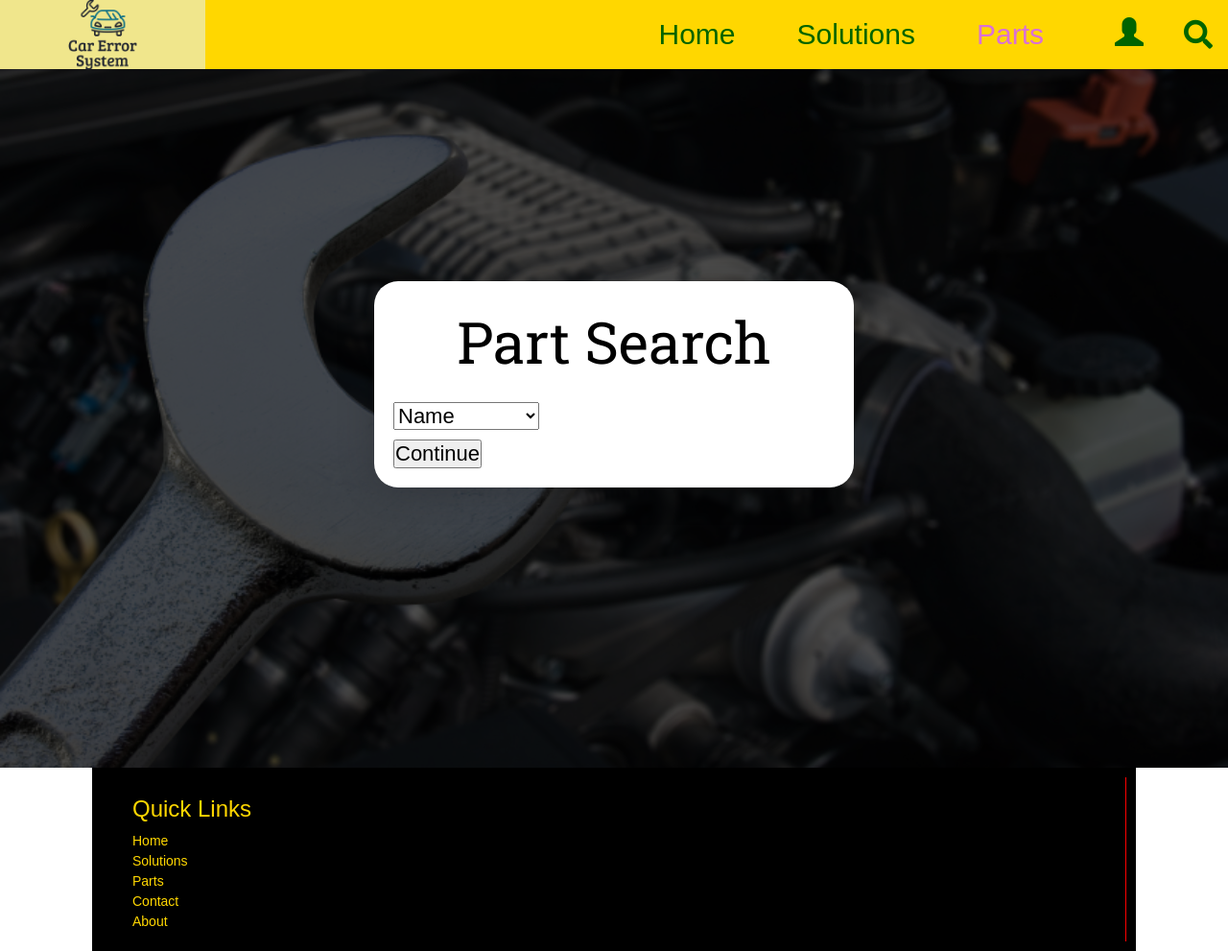
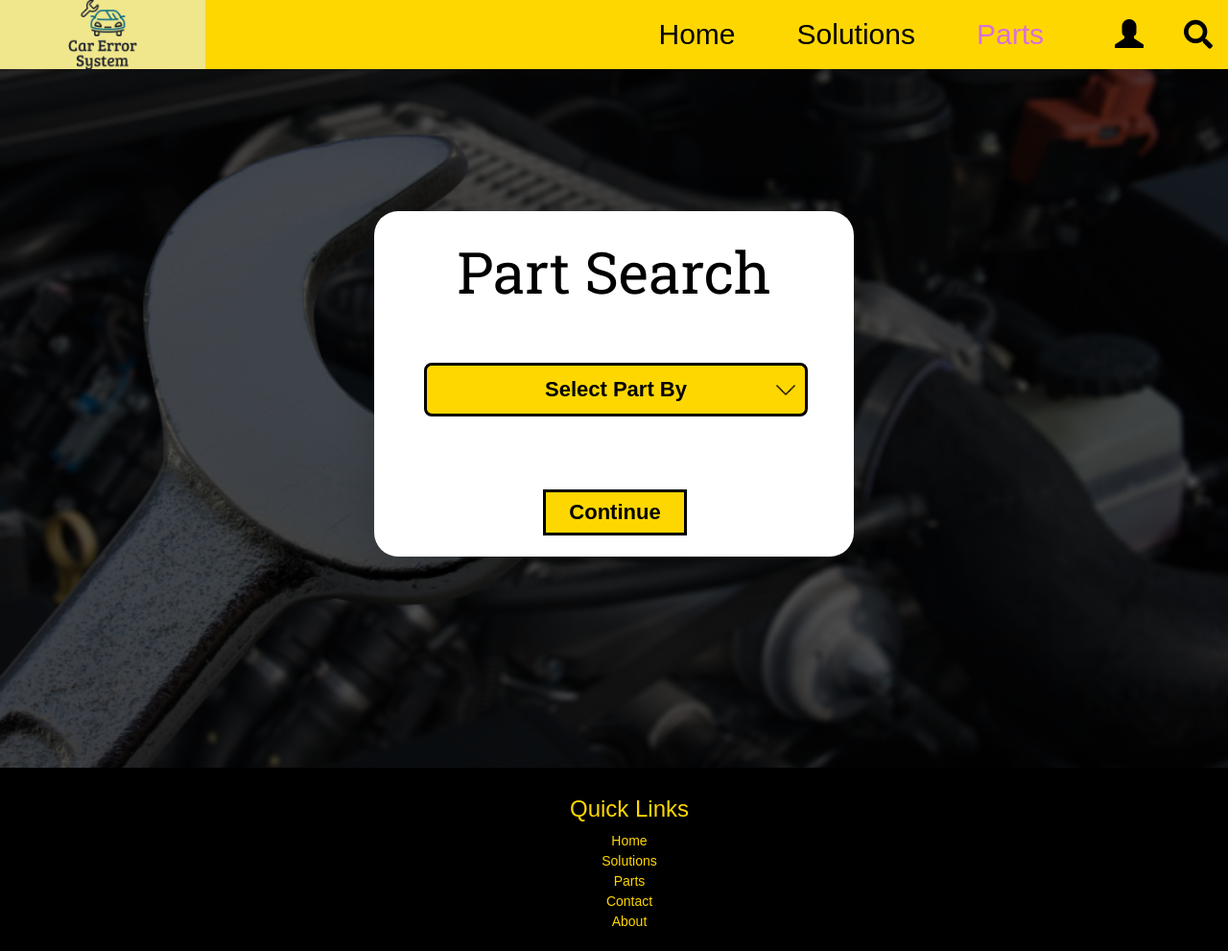
Before and after one commit to HumbleChaudhry/Car-Error-System, a PHP site: page /Parts.html in a window 1280 px wide. Shown: the whole page at 96% size. Run offline with PHP 8.4, Linux system fonts and the light colour scheme; some libraries are stand-ins or nearby versions.

Commit message:
Added style to Solutions and Parts page

```diff
--- a/Front End/Login.html
+++ b/Front End/Login.html
@@ -156,7 +156,7 @@
           </p>
         </div>
       </footer>
-    </main>
+
     <script src="login.js"></script>
   </body>
 </html>
--- a/Front End/Parts.html
+++ b/Front End/Parts.html
@@ -16,6 +16,7 @@
     />
     <link rel="stylesheet" href="https://maxcdn.bootstrapcdn.com/bootstrap/3.3.7/css/bootstrap.min.css">
     <link rel="stylesheet" href="style.css" />
+    <link rel="stylesheet" href ="selector.css" />
 
     <title>Parts</title>
   </head>
@@ -79,23 +80,55 @@
     <div id="banner">
       <div id="parts-container">
         <div class="container-style">
+          <h1 class="form__title">Part Search</h1>
+          <div class="container-selector">
+
+            <div class="select-box">
+              <div class="options-container">
+                <div class="option">
+                  <input
+                    type="radio"
+                    class="radio"
+                    id="automobiles"
+                    name="category"
+                  />
+                  <label for="automobiles">Name</label>
+                </div>
+
+                <div class="option">
+                  <input type="radio" class="radio" id="film" name="category" />
+                  <label for="film">Engine</label>
+                </div>
+
+                <div class="option">
+                  <input type="radio" class="radio" id="film" name="category" />
+                  <label for="film">Transmission</label>
+                </div>
+
+                <div class="option">
+                  <input type="radio" class="radio" id="film" name="category" />
+                  <label for="film">Chassis</label>
+                </div>
+
+              </div>
+
+              <div class="selected">
+                Select Part By
+              </div>
+            </div>
+          </div>
       <form  class="form" id="searchParts">
-        <h1 class="form__title">Part Search</h1>
+
         <div class="form__input-group">
-          <select name="partCategories" id="partCategories">
-            <option value="Name">Name</option>
-            <option value="Engines">Engine</option>
-            <option value="Chassis">Chassis</option>
-            <option value="Transmission">Transmission</option>
-          </select>
         </div>
         <button class="partSearch__button" type="partSearchSubmit">Continue</button>
     </form>
   </div>
 </div>
     </div>
+  </div>
 
-    <main>
+
       <footer>
         <div id="left-footer">
           <h3>Quick Links</h3>
@@ -120,7 +153,8 @@
           </p>
         </div>
       </footer>
-    </main>
+
     <script src="main.js"></script>
+    <script src="selector.js"></script>
   </body>
 </html>
--- a/Front End/index.html
+++ b/Front End/index.html
@@ -161,7 +161,7 @@
         </p>
         <a href="#" class="btn-readmore">More Solutions</a>
       </section>
-
+    </main>
       <footer>
         <div id="left-footer">
           <h3>Quick Links</h3>
@@ -186,7 +186,7 @@
           </p>
         </div>
       </footer>
-    </main>
+
 
 
     <script src="main.js"></script>
--- a/Front End/login.js
+++ b/Front End/login.js
@@ -67,6 +67,8 @@ document.addEventListener("DOMContentLoaded", () => {
     });
 });
 
+/*menu stuff*/
+
 const menuIcon = document.getElementById("menu-icon");
 const slideoutMenu = document.getElementById("slideout-menu");
 const searchIcon = document.getElementById("search-icon");
--- /dev/null
+++ b/Front End/selector.css
@@ -0,0 +1,90 @@
+.container-selector {
+  padding: 32px;
+}
+
+.select-box {
+  display: flex;
+  width: 400px;
+  flex-direction: column;
+}
+
+.select-box .options-container {
+  background: gold;
+  color: black;
+  border: 3px solid black;
+  max-height: 0;
+  width: 100%;
+  opacity: 0;
+  transition: all 1s;
+  border-radius: 8px;
+  overflow: hidden;
+
+  order: 1;
+}
+
+.selected {
+  background: gold;
+  border-radius: 8px;
+  margin-bottom: 8px;
+  color: black;
+  position: relative;
+  border: 3px solid black;
+  order: 0;
+  font-weight: bold;
+}
+
+.selected::after {
+  content: "";
+  background: url("img/arrow-down.png");
+  background-size: contain;
+  background-repeat: no-repeat;
+  color: black;
+  position: absolute;
+  height: 100%;
+  width: 20px;
+  right: 10px;
+  top: 20px;
+  transition: all 0.8s;
+}
+
+.select-box .options-container.active {
+  max-height: 240px;
+  opacity: 1;
+  overflow-y: scroll;
+}
+
+.select-box .options-container.active + .selected::after {
+  transform: rotateX(180deg);
+  top: -20px;
+}
+
+.select-box .options-container::-webkit-scrollbar {
+  width: 8px;
+  background: black;
+  color: black;
+  border-radius: 0 8px 8px 0;
+}
+
+.select-box .options-container::-webkit-scrollbar-thumb {
+  background: black;
+  color: black;
+  border-radius: 0 8px 8px 0;
+}
+
+.select-box .option,
+.selected {
+  padding: 12px 24px;
+  cursor: pointer;
+}
+
+.select-box .option:hover {
+  background: yellow;
+}
+
+.select-box label {
+  cursor: pointer;
+}
+
+.select-box .option .radio {
+  display: none;
+}
--- /dev/null
+++ b/Front End/selector.js
@@ -0,0 +1,15 @@
+const selected = document.querySelector(".selected");
+const optionsContainer = document.querySelector(".options-container");
+
+const optionsList = document.querySelectorAll(".option");
+
+selected.addEventListener("click", () => {
+  optionsContainer.classList.toggle("active");
+});
+
+optionsList.forEach(o => {
+  o.addEventListener("click", () => {
+    selected.innerHTML = o.querySelector("label").innerHTML;
+    optionsContainer.classList.remove("active");
+  });
+});
--- a/Front End/style.css
+++ b/Front End/style.css
@@ -130,7 +130,7 @@ nav {
 
 nav a {
   padding: 0 32px;
-  color: darkgreen;
+  color: black;
   transition: 0.2s;
 }
 
@@ -187,11 +187,11 @@ nav ul {
 /* Account Icon */
 
 #user-icon {
-  color: darkgreen;
+  color: black;
   padding: 0 10px;
   cursor: pointer;
   transition: 0.2s;
-  height: 40px;
+  height: 36px;
   display: flex;
 }
 
@@ -202,7 +202,7 @@ nav ul {
 /* Search */
 
 #search-icon {
-  color: darkgreen;
+  color: black;
   padding: 10px 0px;
   cursor: pointer;
   transition: 0.2s;
@@ -240,7 +240,7 @@ nav ul {
 #slideout-menu a {
   font-family: "Roboto Condensed", sans-serif;
   font-size: 24px;
-  color: darkgreen;
+  color: black;
 }
 
 #slideout-menu input {
@@ -264,6 +264,7 @@ section {
   transition: all 0.2s;
   display: inline-block;
   padding: 8px 30px;
+  color: black;
 }
 
 .section-heading:hover {
@@ -315,8 +316,9 @@ section {
 .btn-readmore:hover {
   background: orangered;
   text-decoration: none;
-  padding: 8px 72px 8px 24px;
+  padding: 8px 40px 8px 40px;
   color: white;
+  text-align: center;
 }
 
 /* Footer */
@@ -326,6 +328,7 @@ footer {
   padding: 10px;
   color: gold;
   display: flex;
+  text-align: center;
 }
 
 footer a {
@@ -334,7 +337,6 @@ footer a {
 
 footer #left-footer {
   flex: 1;
-  border-right: 1px solid red;
   padding-left: 32px;
 }
 
@@ -342,12 +344,6 @@ footer #left-footer ul {
   padding: 0;
   list-style: none;
   line-height: 1.5;
-}
-
-footer #right-footer {
-  flex: 2;
-  padding: 10px;
-  text-align: center;
 }
 
 /* Media Queries */
@@ -377,15 +373,7 @@ footer #right-footer {
     flex-direction: column;
   }
 
-  .card
-    .card
-    .card-image
-    img
-    .slider
-    .slide
-    img
-    .navigation-manual
-    .navigation-auto {
+  .card .card .card-image img {
     width: 100%;
   }
 
@@ -398,15 +386,6 @@ footer #right-footer {
     flex: 1;
     border-right: 0;
     padding-left: 0;
-  }
-
-  footer #right-footer {
-    background: gold;
-    color: black;
-  }
-
-  footer #right-footer a {
-    color: black;
   }
 }
 
@@ -437,7 +416,7 @@ footer #right-footer {
   .card {
     width: 45%;
   }
-  .card .card-image img .slider .slide img .navigation-manual .navigation-auto {
+  .card .card-image img {
     width: 100%;
   }
 }
@@ -481,10 +460,32 @@ footer #right-footer {
   align-items: center;
   justify-content: center;
   font-size: 18px;
-  background-blend-mode: overlay;
-  background-size: cover;
+  margin: 8px;
+  text-align: center;
 }
 
+#parts-container button {
+  position: relative;
+  top: 20px;
+  padding: 8px 24px;
+  color: black;
+  border: 3px solid black;
+  transition: 0.2s;
+  display: inline-block;
+  margin-bottom: 22px;
+  margin-left: 2px;
+  font-weight: bold;
+  cursor: pointer;
+  background: gold;
+}
+
+#parts-container button:hover {
+  background: orangered;
+  text-decoration: none;
+  padding: 8px 40px 8px 40px;
+  color: white;
+  text-align: center;
+}
 .container-style {
   width: 500px;
   max-width: 500px;
```
Also changed, not shown: Front End/Solutions.html (+31 -7 lines), Front End/img/arrow-down.png (added), Front End/img/arrow-down.svg (added), Front End/main.js (line endings or trailing spaces).
